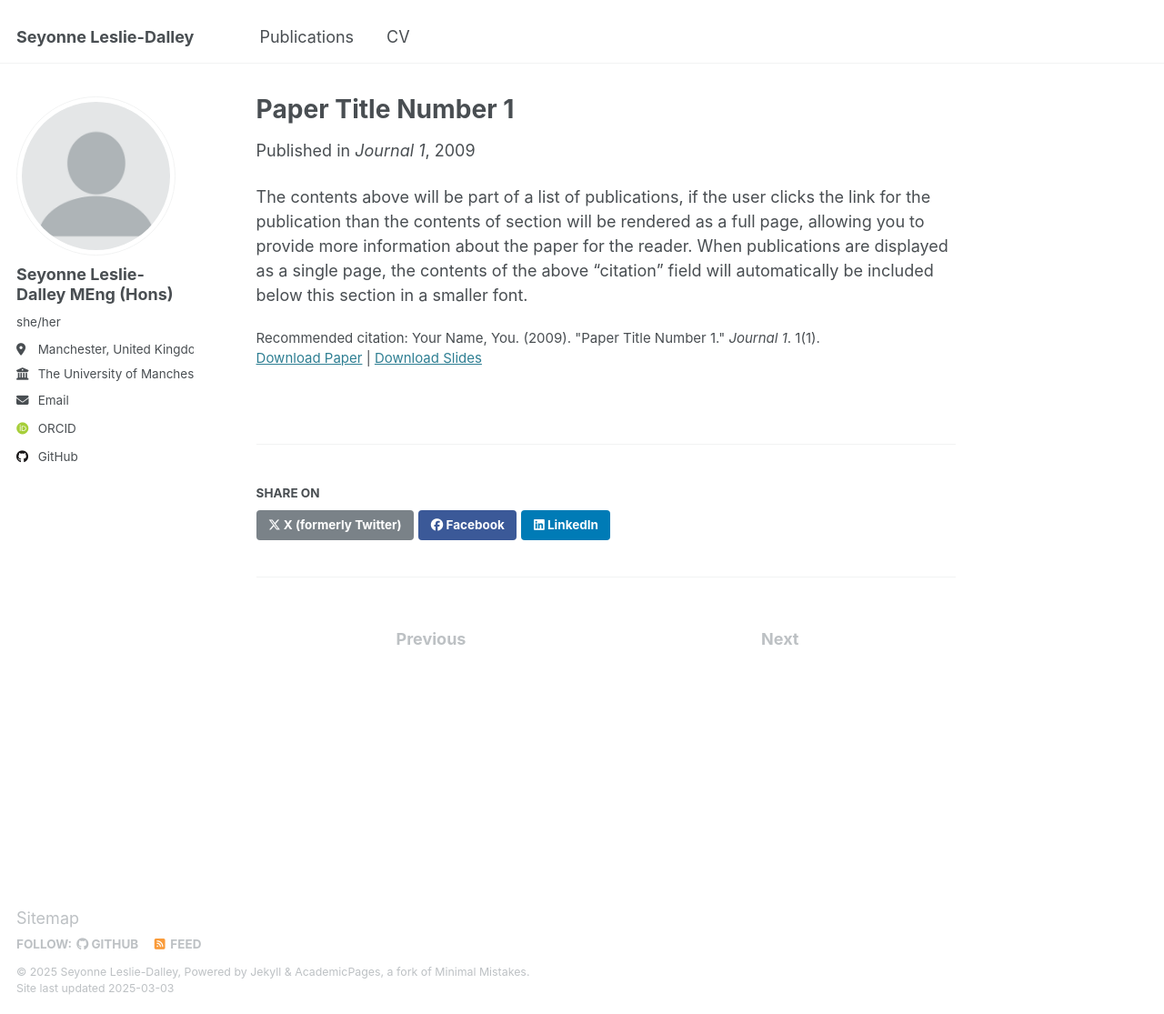
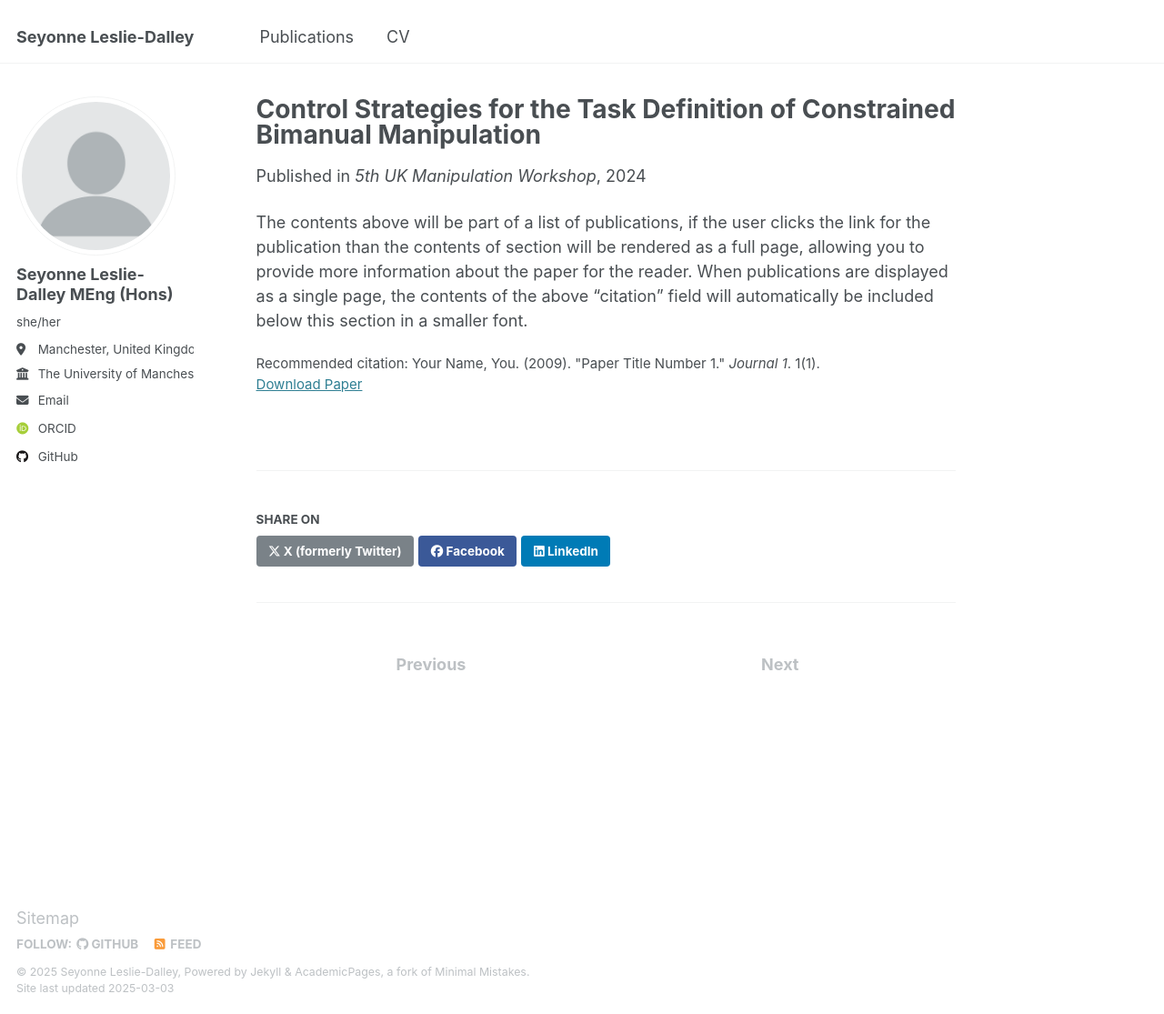
Before and after one commit to sladalley/sladalley.github.io, a Jekyll site: the page built from _publications/2009-10-01-paper-title-number-1.md, in a window 1280 px wide and 1115 px high. Shown: the whole window at 91% size. Built offline with Jekyll 4.4.1, drawn with Linux system fonts in a browser that asks for light colours; some web fonts are replaced.

Commit message:
Update 2009-10-01-paper-title-number-1.md

```diff
--- a/_publications/2009-10-01-paper-title-number-1.md
+++ b/_publications/2009-10-01-paper-title-number-1.md
@@ -1,12 +1,11 @@
 ---
-title: "Paper Title Number 1"
+title: "Control Strategies for the Task Definition of Constrained Bimanual Manipulation"
 collection: publications
-category: manuscripts
-permalink: /publication/2009-10-01-paper-title-number-1
+category: conferences
+permalink: /publication/2024-01-11-Manipulation-Workshop
 excerpt: 'This paper is about the number 1. The number 2 is left for future work.'
-date: 2009-10-01
-venue: 'Journal 1'
-slidesurl: 'http://academicpages.github.io/files/slides1.pdf'
+date: 2024-01-11
+venue: '5th UK Manipulation Workshop'
 paperurl: 'http://academicpages.github.io/files/paper1.pdf'
 citation: 'Your Name, You. (2009). &quot;Paper Title Number 1.&quot; <i>Journal 1</i>. 1(1).'
 ---
```
